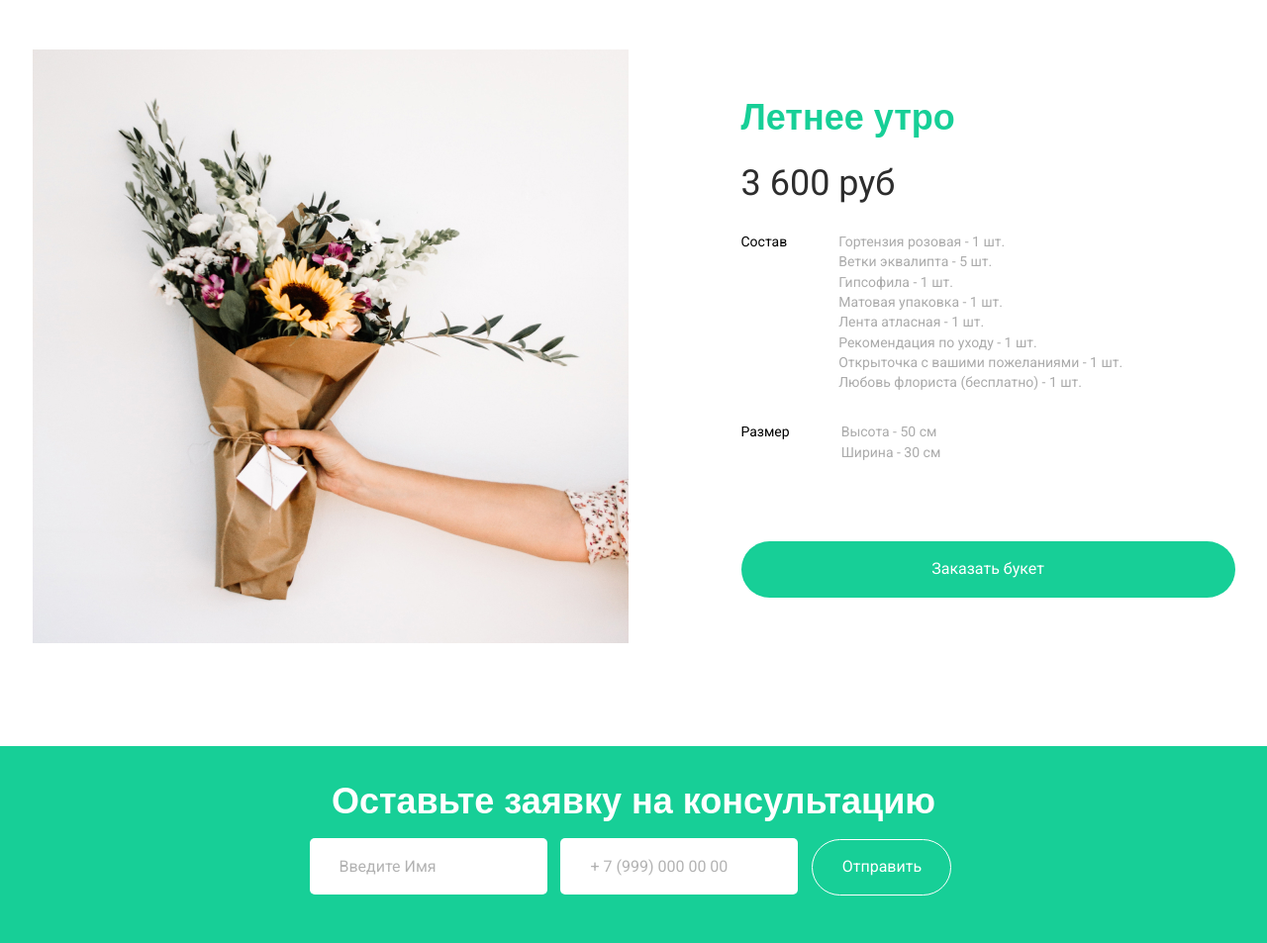
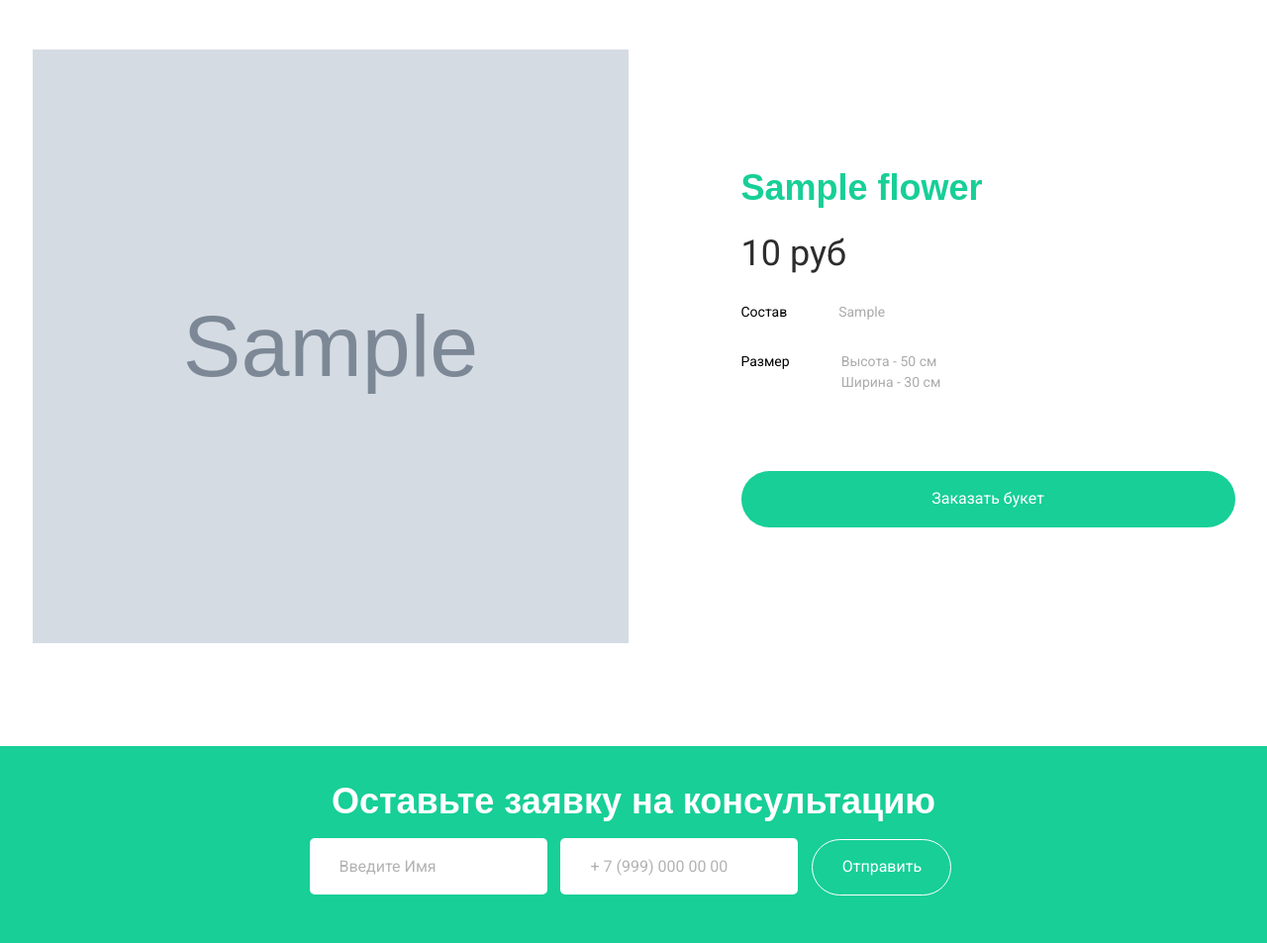
Before and after one commit to alexnv/25-dvmn-Flower_shop_web, a Django app: template templates/card.html in a window 1280 px wide. Shown: the part 50-1003 px from the top of the page at 99% size. Run offline with Django 4.2, Linux system fonts and the light colour scheme; the template is opened without the code that fills it: values that come from a table or form of the project are taken from there, others are empty; tables that the repository leaves empty hold one stand-in row (values such as "Sample post"); grey boxes marked "Sample" are stand-in pictures; parts of the project's set-up code (start-up, migrations or seed data) failed here and were passed over; some web fonts are replaced.

Commit message:
Реализован вывод информации о букете

```diff
--- a/templates/card.html
+++ b/templates/card.html
@@ -6,37 +6,16 @@
 		<div class="container">
 			<div class="card ficb">
 				<div class="card__block card__block_first">
-					<img src="img/cardImg.jpg" alt="img" class="card__img">
+					<img src="{{bouquet.image.url}}" alt="img" class="card__img">
 				</div>
 				<div class="card__block card__block_sec">
-					<div class="title">Летнее утро</div>
-					<div class="card__block_price">3 600 руб</div>
+					<div class="title">{{bouquet.name}}</div>
+					<div class="card__block_price">{{bouquet.price}} руб</div>
 					<div class="card__elems ">
 						<span class="card__elems_intro">Состав</span>
 						<div class="card__items">
 							<span class="card_items_intro">
-								Гортензия розовая - 1 шт.
-							</span>
-							<span class="card_items_intro">
-								Ветки эквалипта - 5 шт.
-							</span>
-							<span class="card_items_intro">
-								Гипсофила - 1 шт.
-							</span>
-							<span class="card_items_intro">
-								Матовая упаковка - 1 шт.
-							</span>
-							<span class="card_items_intro">
-								Лента атласная - 1 шт.
-							</span>
-							<span class="card_items_intro">
-								Рекомендация по уходу - 1 шт.
-							</span>
-							<span class="card_items_intro">
-								Открыточка с вашими пожеланиями - 1 шт.
-							</span>
-							<span class="card_items_intro">
-								Любовь флориста (бесплатно) - 1 шт.
+								{{bouquet.composition}}
 							</span>
 						</div>
 					</div>
--- a/webshop/urls.py
+++ b/webshop/urls.py
@@ -10,7 +10,7 @@ urlpatterns = [
     path('catalog/', catalog_page, name="catalog"),
     path('quiz/', quiz_page, name="quiz"),
     path('callback_add', add_callback_lead, name="lead_add"),
-    path('card/', show_card, name="card"),
+    path('card/<int:id>', show_card, name="card"),
     path('bunch/send/', send_bunch),
     path('categories/send/', send_categories),
     path('reasons/send/', send_reasons),
```
Also changed, not shown: webshop/views.py (+3 -5 lines).
